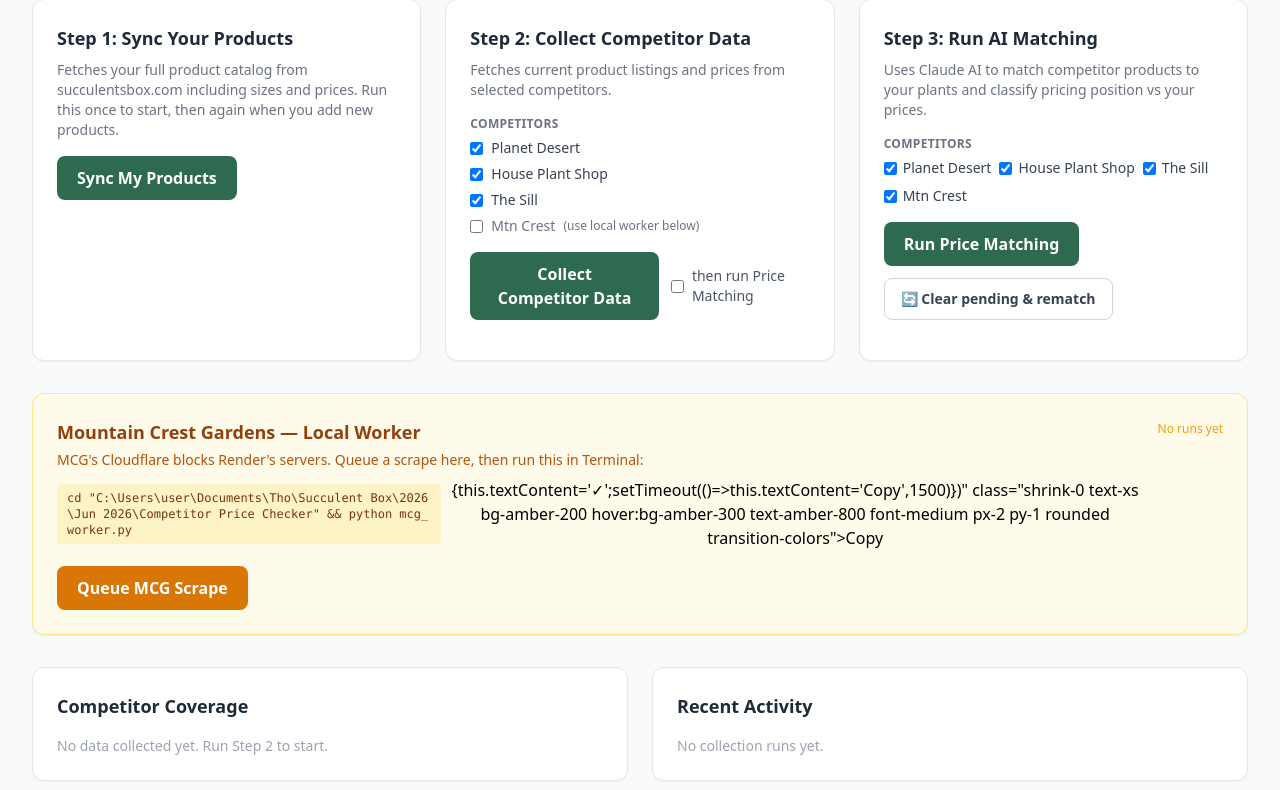
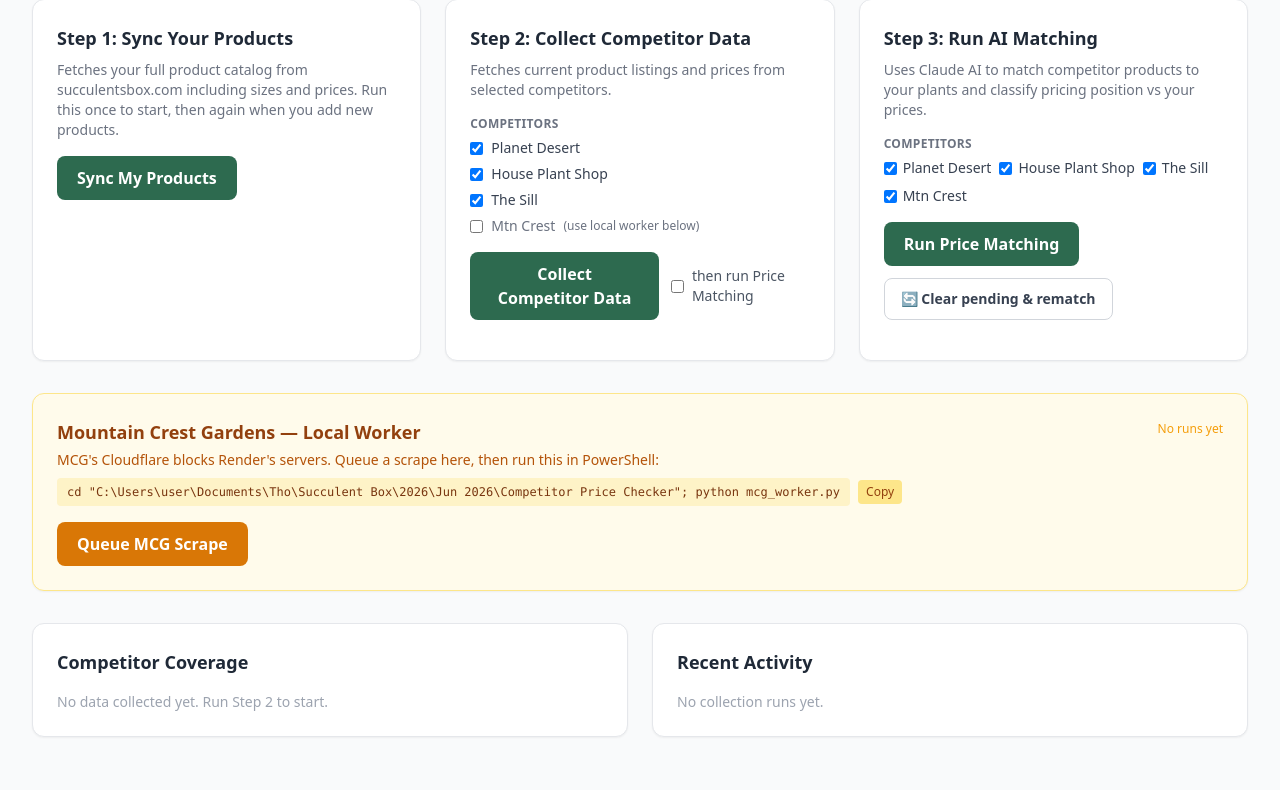
Before and after one commit to emilie-afk/sb-price-checker, a Flask app: template templates/dashboard.html in a window 1280 px wide. Shown: the part 491-1281 px from the top of the page. Run offline with Flask 3, Linux system fonts and the light colour scheme; the template is opened without the code that fills it, so the values that code supplies are empty; the visitor is signed in with stand-in values (Sample User, id 1); some libraries are stand-ins or nearby versions.

Commit message:
Add files via upload

```diff
--- a/templates/dashboard.html
+++ b/templates/dashboard.html
@@ -234,10 +234,10 @@
   <div class="flex flex-wrap items-start justify-between gap-4">
     <div class="flex-1 min-w-0">
       <h2 class="text-lg font-semibold text-amber-800 mb-1">Mountain Crest Gardens — Local Worker</h2>
-      <p class="text-sm text-amber-700 mb-2">MCG's Cloudflare blocks Render's servers. Queue a scrape here, then run this in Terminal:</p>
+      <p class="text-sm text-amber-700 mb-2">MCG's Cloudflare blocks Render's servers. Queue a scrape here, then run this in PowerShell:</p>
       <div class="flex items-center gap-2 mb-4">
-        <code class="bg-amber-100 px-2.5 py-1.5 rounded font-mono text-xs text-amber-900 select-all break-all">cd "C:\Users\user\Documents\Tho\Succulent Box\2026\Jun 2026\Competitor Price Checker" &amp;&amp; python mcg_worker.py</code>
-        <button onclick="navigator.clipboard.writeText('cd \"C:\\\\Users\\\\user\\\\Documents\\\\Tho\\\\Succulent Box\\\\2026\\\\Jun 2026\\\\Competitor Price Checker\" && python mcg_worker.py').then(()=>{this.textContent='✓';setTimeout(()=>this.textContent='Copy',1500)})"
+        <code id="mcgCmd" class="bg-amber-100 px-2.5 py-1.5 rounded font-mono text-xs text-amber-900 select-all break-all">cd "C:\Users\user\Documents\Tho\Succulent Box\2026\Jun 2026\Competitor Price Checker"; python mcg_worker.py</code>
+        <button id="mcgCopyBtn" onclick="copyMcgCmd()"
           class="shrink-0 text-xs bg-amber-200 hover:bg-amber-300 text-amber-800 font-medium px-2 py-1 rounded transition-colors">Copy</button>
       </div>
       <div class="flex items-center gap-3 flex-wrap">
@@ -585,6 +585,15 @@ async function runMatch(clearPending = false) {
   }
 }
 
+function copyMcgCmd() {
+  const cmd = document.getElementById('mcgCmd').textContent;
+  navigator.clipboard.writeText(cmd).then(() => {
+    const btn = document.getElementById('mcgCopyBtn');
+    btn.textContent = '✓ Copied';
+    setTimeout(() => btn.textContent = 'Copy', 2000);
+  });
+}
+
 async function triggerMcg() {
   const btn = document.getElementById('mcgBtn');
   const statusEl = document.getElementById('mcgStatusMsg');
```
